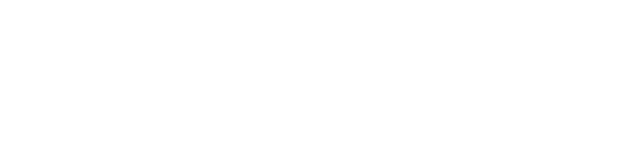
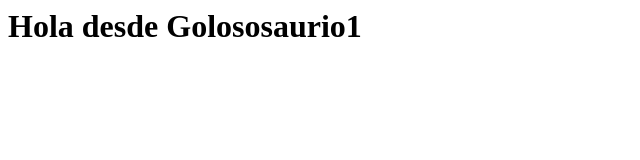
Before and after one commit to Golososaurio/products, a plain HTML site: page index.html in a window 1280 px wide. Shown: the whole page, without its empty margins (0-640 px from the left). Drawn offline with Linux system fonts and the light colour scheme.

Commit message:
:sparkles: Change title from dev1

```diff
--- a/index.html
+++ b/index.html
@@ -7,5 +7,7 @@
 </head>
 <body>
 
+    <h1>Hola desde Golososaurio1</h1>
+
 </body>
 </html>
```
